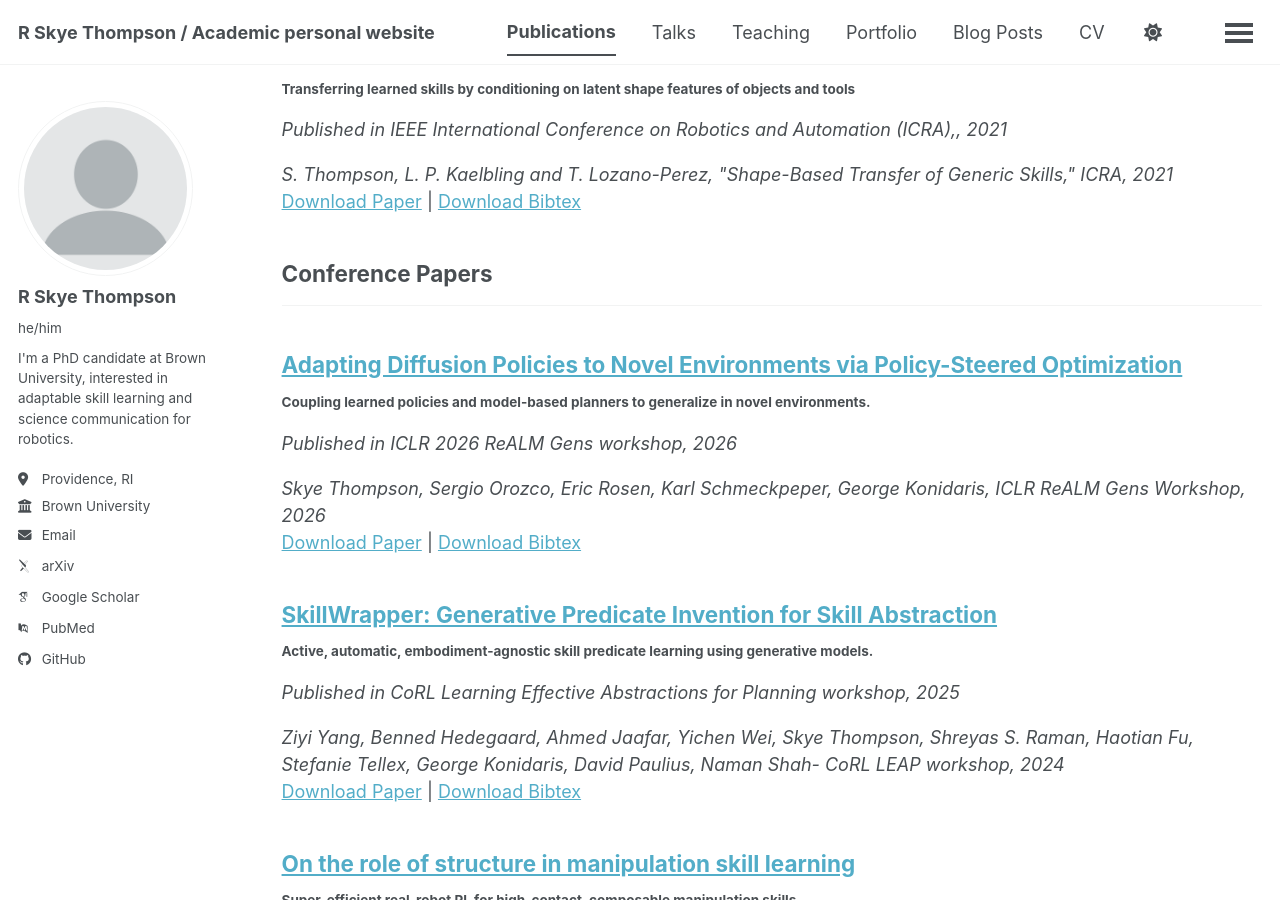
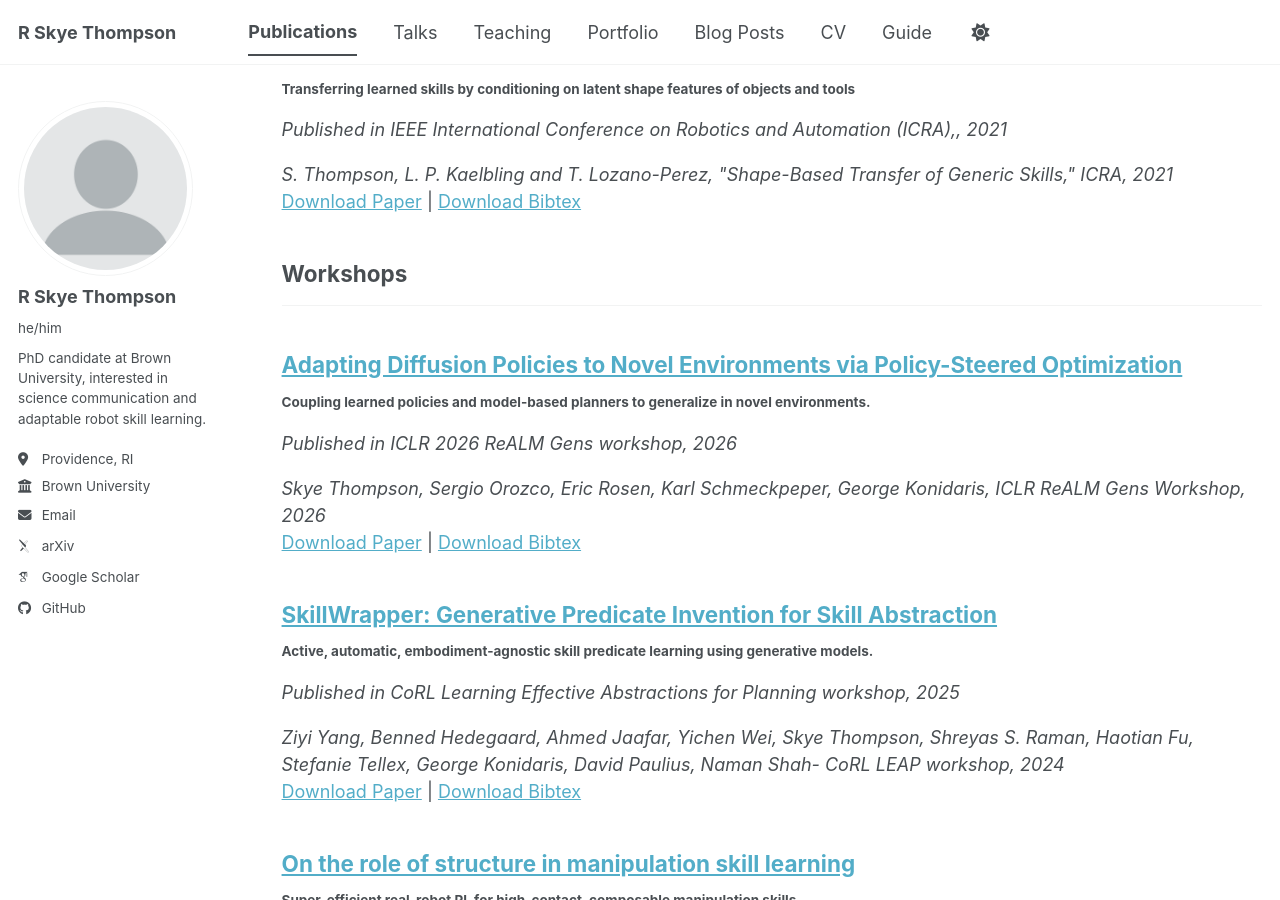
Before and after one commit to rthomp17/rthomp17.github.io, a Jekyll site: the page built from _pages/publications.html, in a window 1280 px wide and 900 px high, scrolled down 1016 px. Built offline with Jekyll 4.4.1, drawn with Linux system fonts in a browser that asks for light colours; some web fonts are replaced; a script bundle is joined from its source files by our own code; library files that are not in the unit come from our copies.

Commit message:
Update _config.yml

```diff
--- a/_config.yml
+++ b/_config.yml
@@ -9,7 +9,7 @@
 # Basic Site Settings
 locale                   : "en-US"
 site_theme               : "default" # The available themes options are "default", "air", "sunrise", "mint", "dirt" and "contrast"
-title                    : "R Skye Thompson / Academic personal website"
+title                    : "R Skye Thompson"
 title_separator          : "-"
 name                     : &name "R Skye Thompson"
 description              : &description "Skye Thompson's academic portfolio"   # Update this with a general description of your site, this is the default if not overridden by a page
@@ -26,7 +26,7 @@
   avatar           : "profile.png"
   name             : "R Skye Thompson"
   pronouns         : "he/him"
-  bio              : "I'm a PhD candidate at Brown University, interested in adaptable skill learning and science communication for robotics. "
+  bio              : "PhD candidate at Brown University, interested in science communication and adaptable robot skill learning. "
   location         : "Providence, RI"
   employer         : "Brown University"
   uri              : # URL
@@ -41,7 +41,7 @@
   orcid            : # URL
   semantic         : # URL
   ssrn             : # URL
-  pubmed           : "https://www.ncbi.nlm.nih.gov/pubmed/?term=john+snow"
+  pubmed           : # URL
   researchgate     : # URL
   scopus           : # URL
   zotero           : # URL
@@ -91,7 +91,7 @@
   conferences:
     title: 'Conference Papers'
   workshops:
-    title: 'Conference Papers'
+    title: 'Workshops'
 
 # Site Settings
 teaser                   :  # filename of teaser fallback teaser image placed in /images/ for social media previews
```
